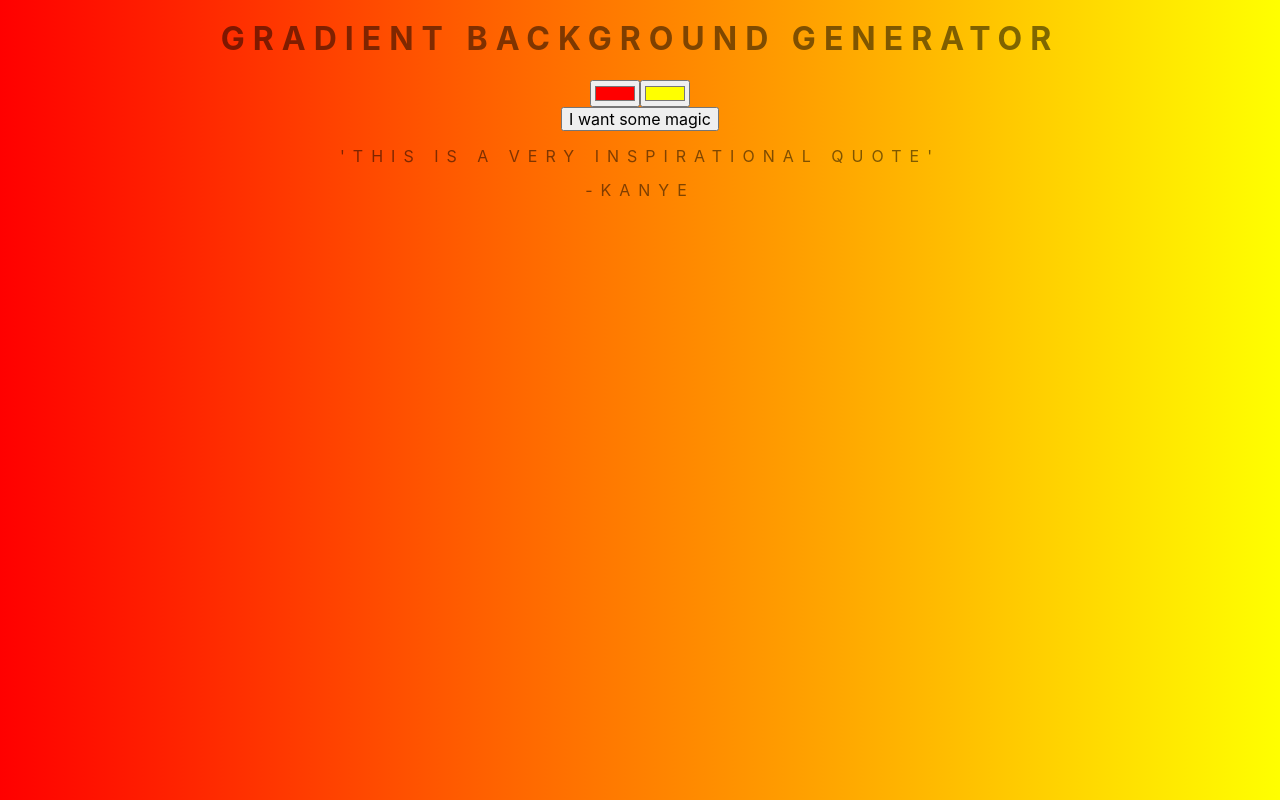
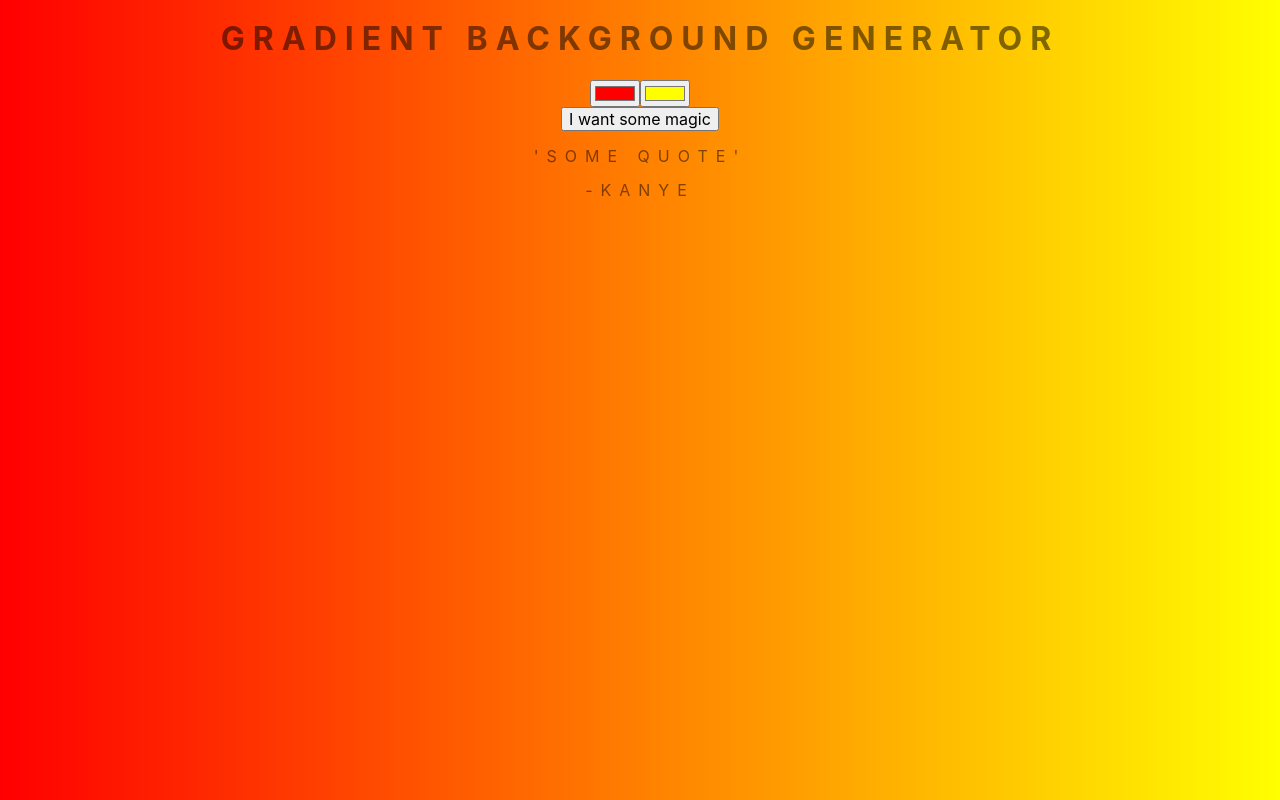
Before and after one commit to kaimunlau/kanye-colors, a React (Create React App) app: page / in a window 1280 px wide. Built offline with nearby package versions, Linux system fonts and the light colour scheme.

Commit message:
Added ErrorBoundry to handle Kanye's moody API

```diff
--- a/src/App.js
+++ b/src/App.js
@@ -2,6 +2,7 @@ import react, { Component, createRef } from "react";
 import ColorPicker from './ColorPicker';
 import KanyeQuoter from './KanyeQuoter';
 import MagicButton from './MagicButton';
+import ErrorBoundry from './ErrorBoundry';
 import './App.css';
 
 class App extends Component {
@@ -36,7 +37,9 @@ class App extends Component {
                 <h1>Gradient Background Generator</h1>
                 <ColorPicker colorChange={this.OnColorPickerChange} color1={this.state.color1} color2={this.state.color2}/>
                 <MagicButton magicButton={this.MagicColor}/>
-                <KanyeQuoter />
+                <ErrorBoundry>
+                    <KanyeQuoter />
+                </ErrorBoundry>
             </div>
             </>
         )
--- /dev/null
+++ b/src/ErrorBoundry.js
@@ -0,0 +1,25 @@
+import { Component } from "react/cjs/react.production.min";
+
+class ErrorBoundry extends Component {
+    constructor(props) {
+        super(props);
+        this.state = {
+            hasError: false,
+            error: ''
+        }
+    }
+
+    componentDidCatch(error, info) {
+        this.setState({ hasError: true, error: error })
+    }
+
+    render() {
+        if (this.state.hasError) {
+            console.log(this.state.error)
+            return <h1>Ooooops. Kanye's got nothing to say :/</h1>
+        }
+        return this.props.children
+    }
+}
+
+export default ErrorBoundry;
--- a/src/KanyeQuoter.js
+++ b/src/KanyeQuoter.js
@@ -1,20 +1,14 @@
 import react, { Component } from "react";
 
-class KanyeQuoter extends Component {
-    componentDidMount() {
-        console.log('kanye mounted')
-    }
-    render() {
+const KanyeQuoter = () => {
     return (
         <>
             <p>
-                    'This is a very inspirational quote'
+                'Some Quote'
             </p>
             <p>-Kanye</p>
         </>
     )
-
-    }
 }
 
 export default KanyeQuoter;
```
Lines whose indentation alone changed are shown as unchanged.
